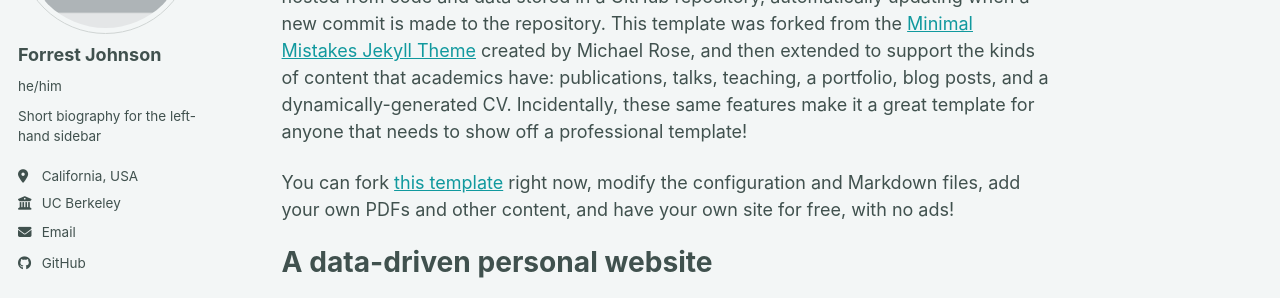
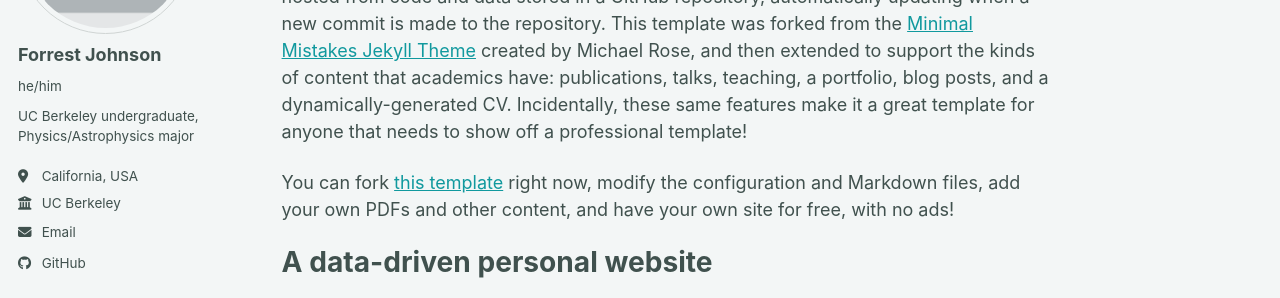
Before and after one commit to Forrest-Johnson-Alexander/Forrest-Johnson-Alexander.github.io, a Jekyll site: the page built from _pages/about.md, in a window 1280 px wide. Shown: the part 242-540 px from the top of the page. Built offline with Jekyll 4.4.1, drawn with Linux system fonts in a browser that asks for light colours; a script bundle is joined from its source files by our own code; library files that are not in the unit come from our copies.

Commit message:
Update _config.yml

```diff
--- a/_config.yml
+++ b/_config.yml
@@ -26,7 +26,7 @@ author:
   avatar           : "profile.png"
   name             : "Forrest Johnson"
   pronouns         : "he/him"
-  bio              : "Short biography for the left-hand sidebar"
+  bio              : "UC Berkeley undergraduate, Physics/Astrophysics major"
   location         : "California, USA"
   employer         : "UC Berkeley"
   uri              : # URL
```
